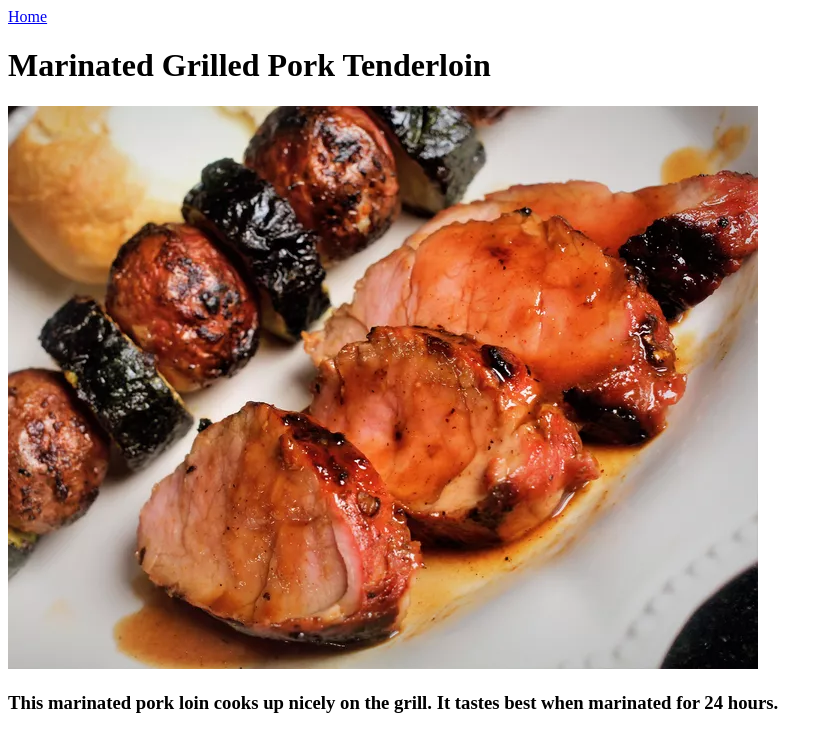
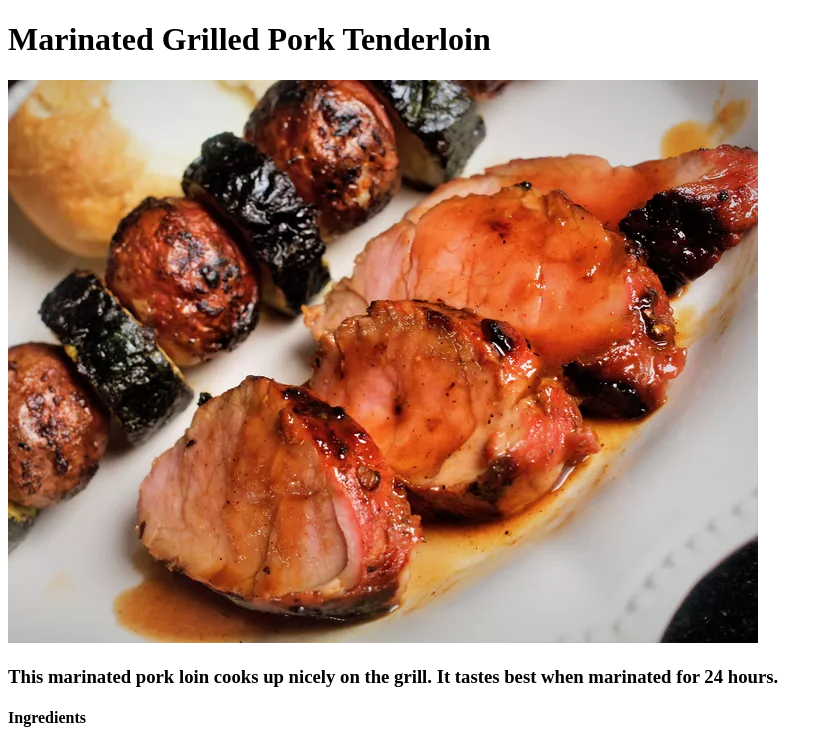
Before and after one commit to Kytanapy/odin-recipes, a plain HTML site: page recipes/grilled-pork-tenderloin.html in a window 1280 px wide. Shown: the top 732 px of the page, without its empty margins (0-833 px from the left). Drawn offline with Linux system fonts and the light colour scheme.

Commit message:
removed home line, kept breaking, will fix later

```diff
--- a/recipes/grilled-pork-tenderloin.html
+++ b/recipes/grilled-pork-tenderloin.html
@@ -7,7 +7,6 @@
     <title>Recipe - Marinated Grilled Pork Tenderloin</title>
 </head>
 <body>
-    <a href="/kytana/repos/odin-recipes/index.html">Home</a>
     <h1>Marinated Grilled Pork Tenderloin</h1>
     <img src="pork-tenderloin.webp"></a>
     <h3>This marinated pork loin cooks up nicely on the grill. It tastes best when marinated for 24 hours.</h3>
```
Also changed, not shown: recipes/shrimp-skewers.html (+0 -1 lines), recipes/street-tacos.html (+0 -1 lines).
